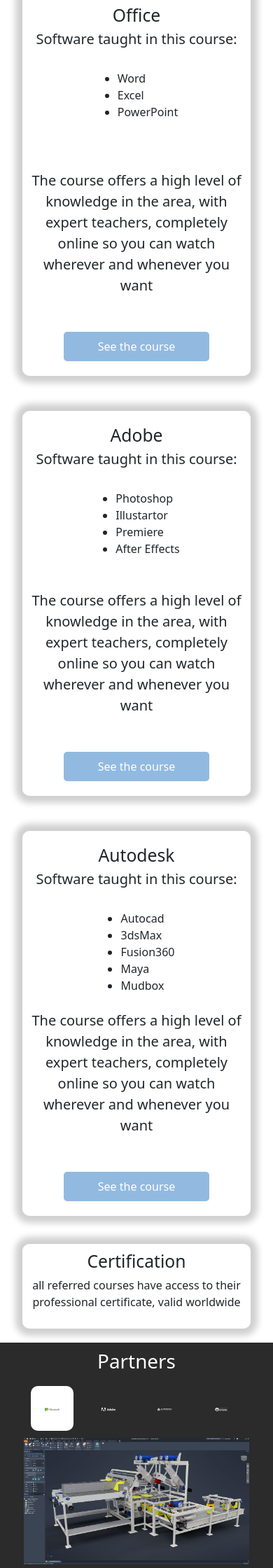
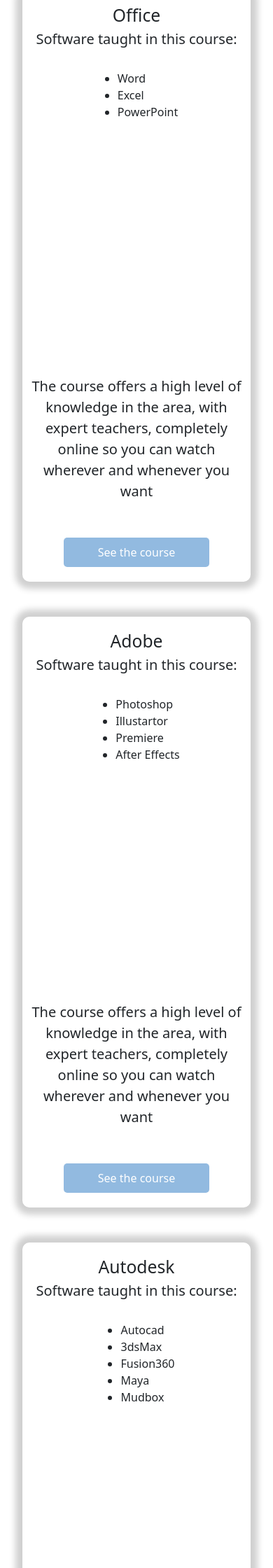
Before and after one commit to redystum/11th_grade_final_work, a PHP site: page / in a window 390 px wide. Shown: the part 630-2870 px from the top of the page at 70% size. Run offline with PHP 8.4, Linux system fonts and the light colour scheme.

Commit message:
courses infos update, responsivity fixed, text

```diff
--- a/css/styleMain.css
+++ b/css/styleMain.css
@@ -109,7 +109,7 @@
 .coursesdiv {
     box-shadow: 0 0 10px 10px rgba(0, 0, 0, 0.188);
     border-radius: 10px;
-    height: 550px;
+    height: 100vh;
     padding-top: 20px;
     position: relative;
     margin-top: 50px;
```
